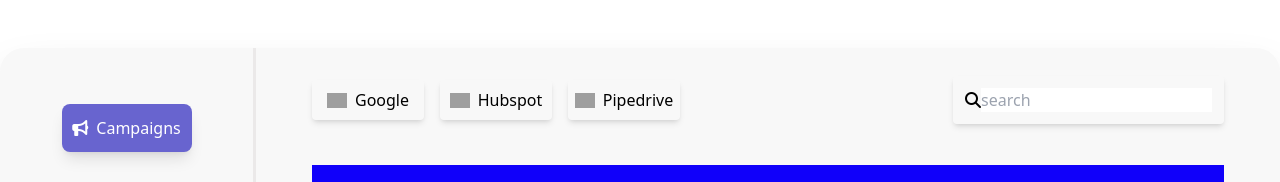
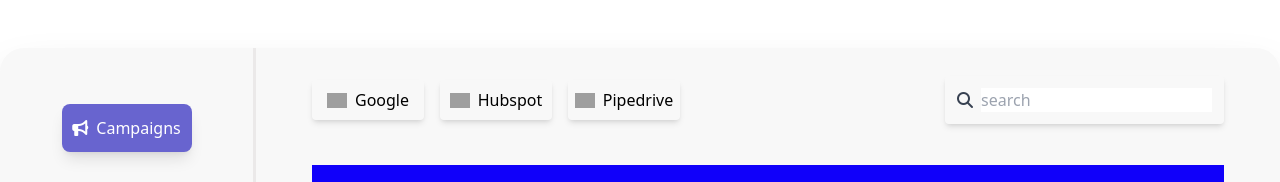
Before and after one commit to hadismtb/sample-project, a React (Create React App) app: page / in a window 1280 px wide. Both pictures are taken after a click on the item "Campaigns". Shown: the top 182 px of the page. Built offline with nearby package versions, Linux system fonts and the light colour scheme; grey boxes are pictures that could not be loaded.

Commit message:
apply some style to search box icon

```diff
--- a/src/shared/SearchBox.css
+++ b/src/shared/SearchBox.css
@@ -2,3 +2,8 @@
 .searchBox {
     @apply w-full mb-6 md:mb-0 md:w-fit shadow-md  p-3 rounded flex md:justify-center;
 }
+
+/* SEARCH BOX ICON */
+.searchBox i {
+    @apply text-gray-700 mr-2;
+}
```
